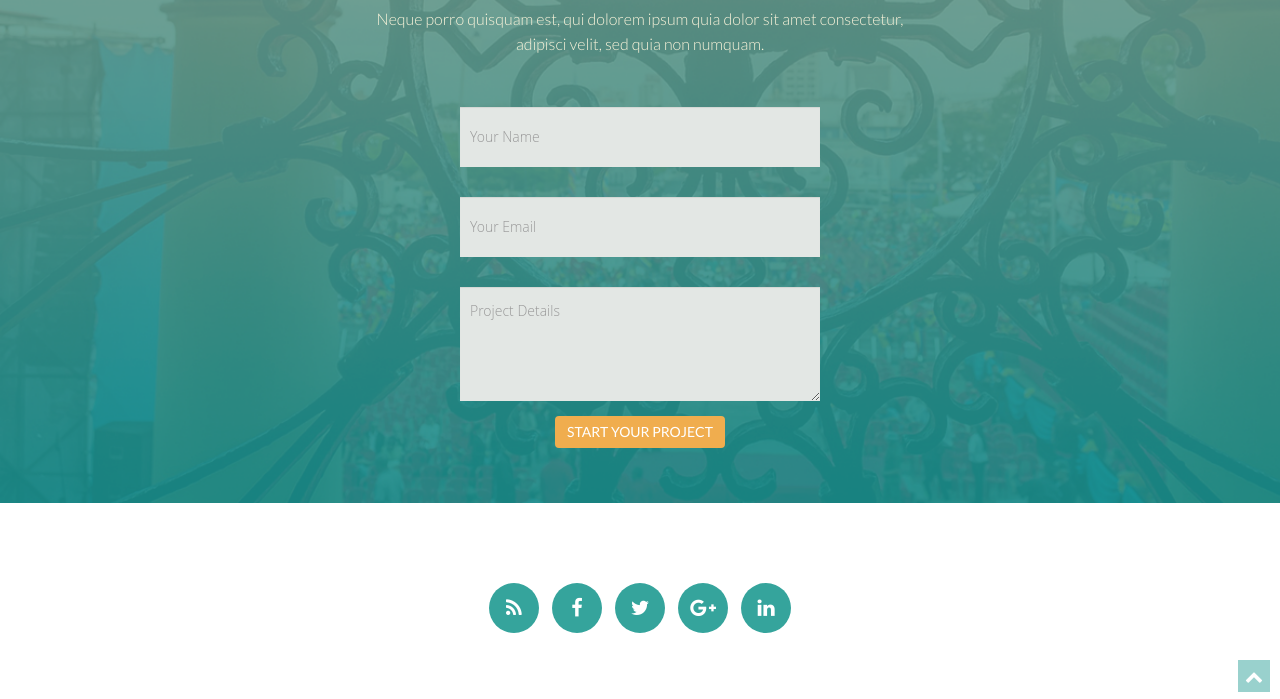
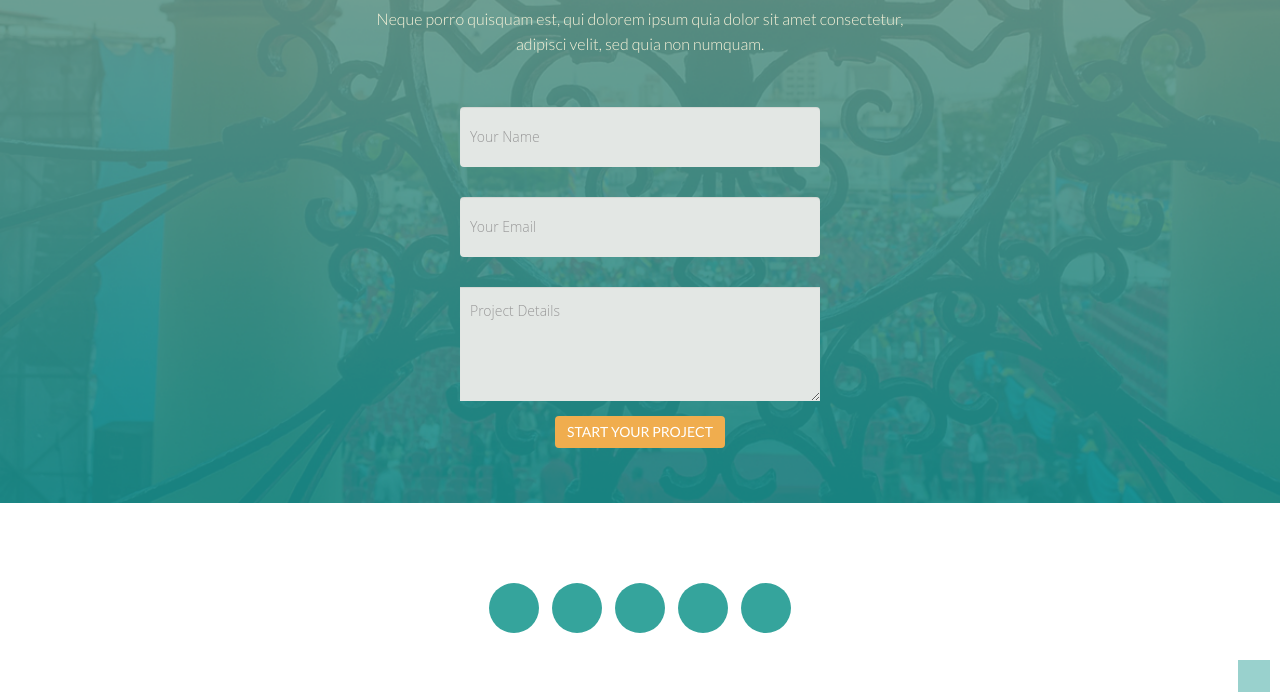
Before and after one commit to devoutdesign/devoutdesign.github.io, a Jekyll site: the page built from about.md, in a window 1280 px wide and 983 px high. Shown: the part 281-980 px from the top of the window. Built offline with Jekyll 4.4.1, drawn with Linux system fonts in a browser that asks for light colours; nearby versions of some CDN libraries; library files that are not in the unit come from our copies.

Commit message:
Comment out css font references that were causing console errors. Will evaulate need once finishing dev

```diff
--- a/assets/css/main.scss
+++ b/assets/css/main.scss
@@ -3,15 +3,15 @@
 ---
 @charset "utf-8";
 
-@import "isotope.css";
-@import "bootstrap";
-@import "bootstrap-theme.css";
+//@import "isotope.css";
+//@import "bootstrap-theme.css";
 
 @import url('http://fonts.googleapis.com/css?family=Lato:400,300,700,900');
-@import "font-awesome.css";
-@import "overwrite.css"; // overwrite bootstrap standard
-@import "animate.css";
+//@import "font-awesome.css";
+//@import "overwrite.css"; // overwrite bootstrap standard
+//@import "animate.css";
 
+@import "bootstrap";
 @import "base";
 
 /*
```
